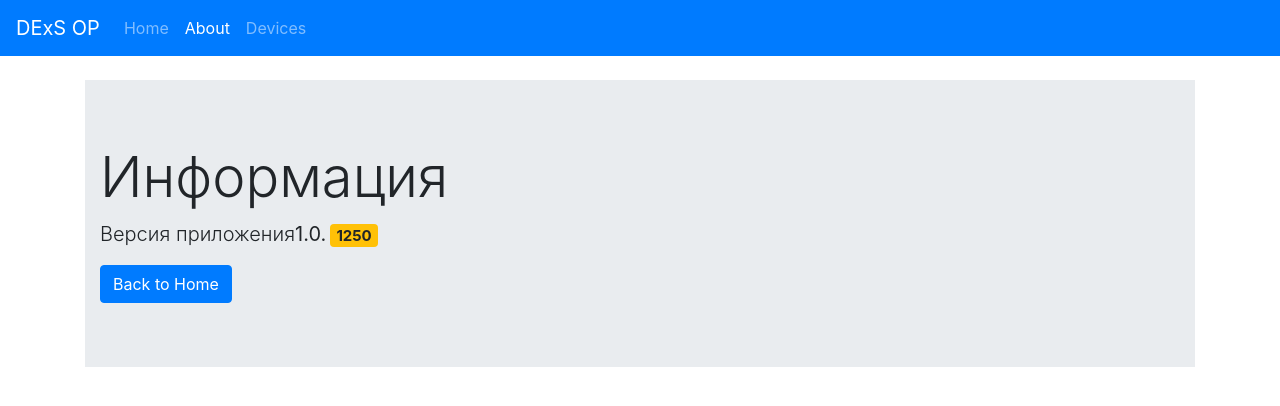
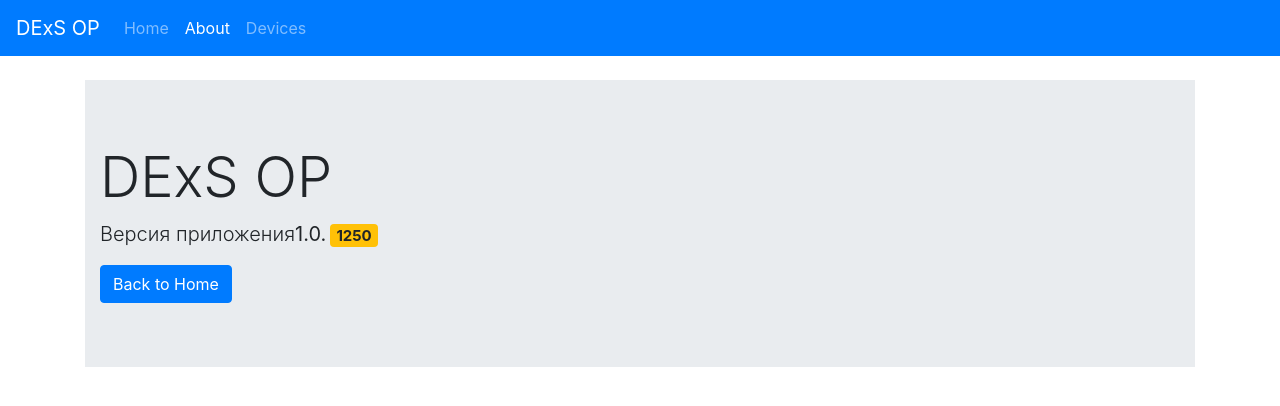
Before and after one commit to GerasimGerasimov/DExSOperatorPanel, a React (Create React App) app: page /about in a window 1280 px wide. Shown: the top 406 px of the page. Built offline with nearby package versions, Linux system fonts and the light colour scheme; no server answers.

Commit message:
небольшой рефакторинг

```diff
--- a/src/App.tsx
+++ b/src/App.tsx
@@ -18,7 +18,7 @@ function App() {
           <Route exact path="/" component={Home}/>
           <Route exact path="/devices" component={Devices}/>
           <Route exact path="/devices/:position" component={DevicesRouter}/>
-          <Route path="/devices/:devname/:list" component={DeviceParameters}/>
+          <Route path="/devices/:position/:list" component={DeviceParameters}/>
           <Route path="/about" component={About}/>
           <Route path="/profile/:name" component={Profile}/>
         </Switch>
--- a/src/pages/About.tsx
+++ b/src/pages/About.tsx
@@ -12,7 +12,9 @@ export const About: React.FunctionComponent = ({}) => {
     return (
         <div className="jumbotron jumbotron-fluid">
             <div className="container">
-                <h1 className="display-4">Информация</h1>
+                <h1 className="display-4">
+                    DExS OP
+                </h1>
                 <p className="lead">
                     Версия приложения
                     <strong>1.0.</strong>
```
